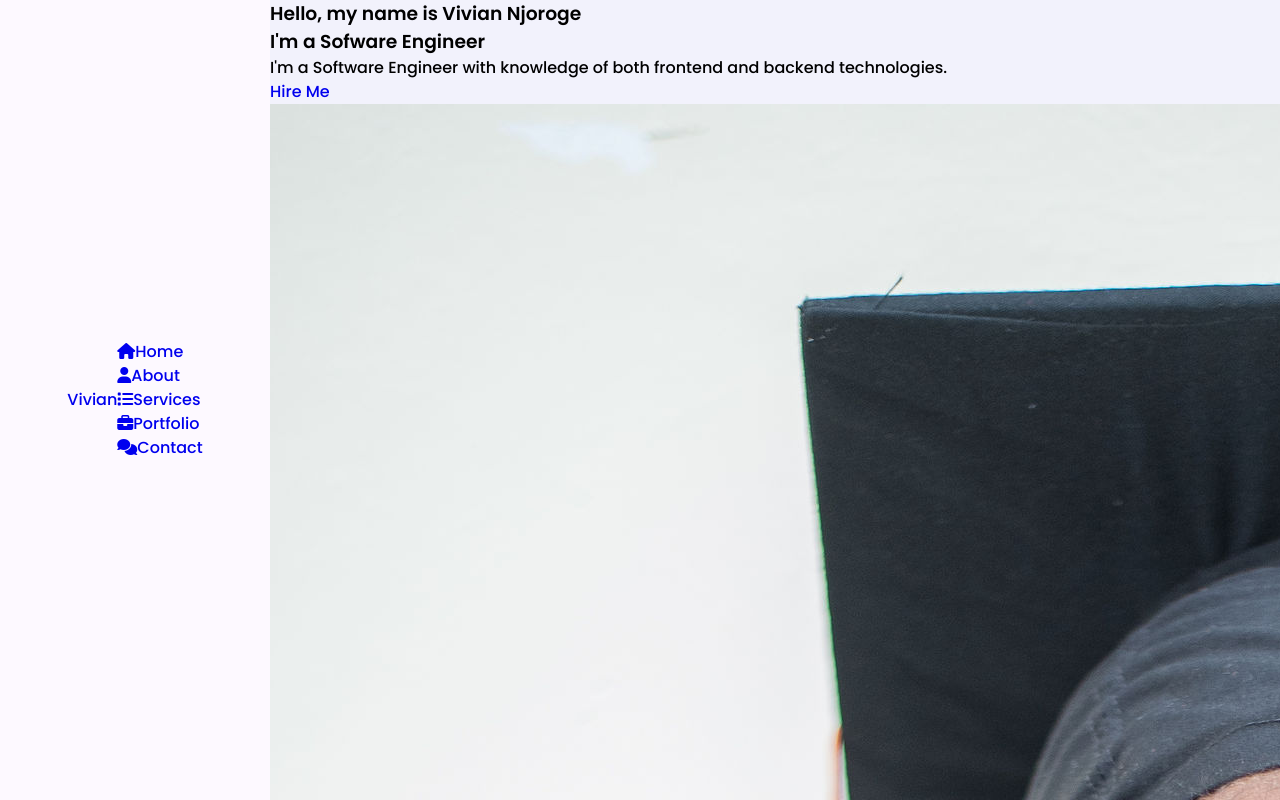
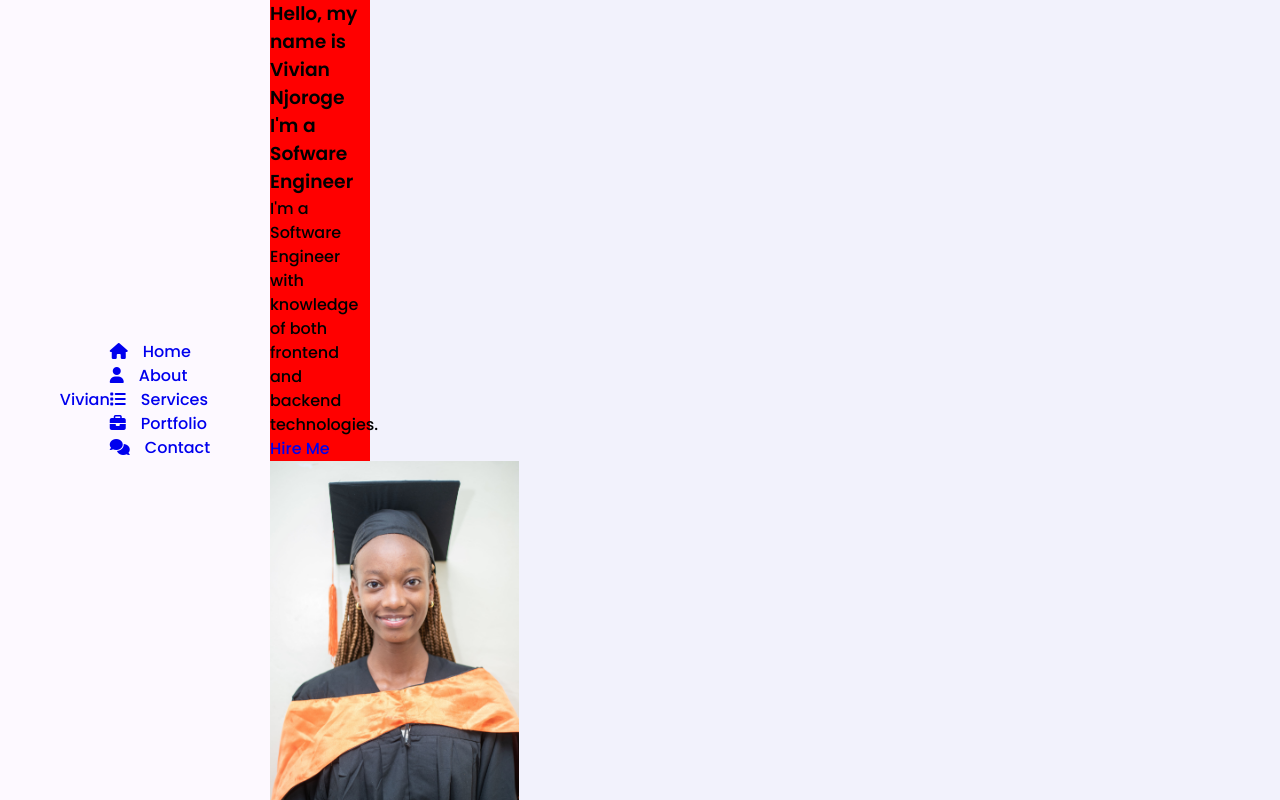
Before and after one commit to lihavi/PORTFOLIO-WEBSITE, a plain HTML site: page index.html in a window 1280 px wide. Drawn offline with Linux system fonts and the light colour scheme; a web font is replaced by a local one.

Commit message:
styling continuation

```diff
--- a/style.css
+++ b/style.css
@@ -37,6 +37,12 @@ ul{
     top:0;
     right:0;
     z-index: 0;
+    opacity: 1;
+}
+.container{
+    max-width:1100px;
+    width:100px;
+    background:red;
 }
 .aside{
     width: 270px;
@@ -77,10 +83,30 @@ ul{
     bottom: o;
     left:0;
 }
+.aside .logo a::after{
+    content: '';
+    position: absolute;
+    width: 20px;
+    height: 20px;
+    border-top: 5px solid var(--skin-color);
+    border-right: 5px solid var(--skin-color);
+    top:0;
+    right:0;
+}
 .aside.nav-toggler{
     height:40px;
     width:45px;
     border:1px solid var(--bg-black-50);
+    cursor:pointer;
+    position:fixed;
+    left:300px;
+    top:20px;
+    border-radius:5px;
+    background: var(--bg-black-100);
+    display:none;
+    align-items: center;
+    justify-content: center;
+
 }
 .aside.logo a::before{
     content: '';
@@ -106,3 +132,12 @@ ul{
     color: var(--text-black-900);
     padding:5px 15px;
 }
+.aside .nav li.active{
+    color: var(--skin-color);
+}
+.aside .nav li a i{
+    margin-right: 15px;
+}
+.home .home-img img{
+    height: 400px;
+}
```
